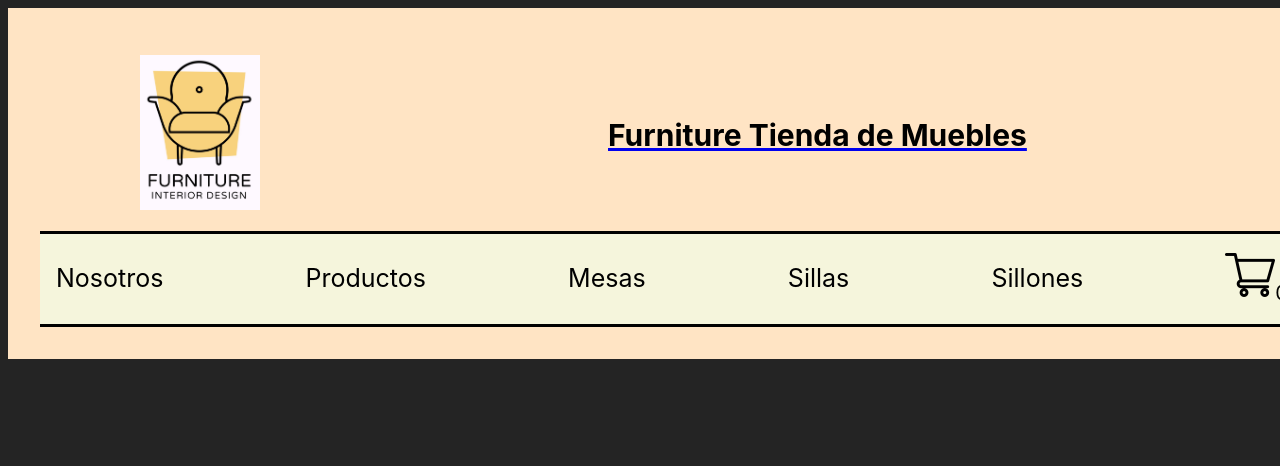
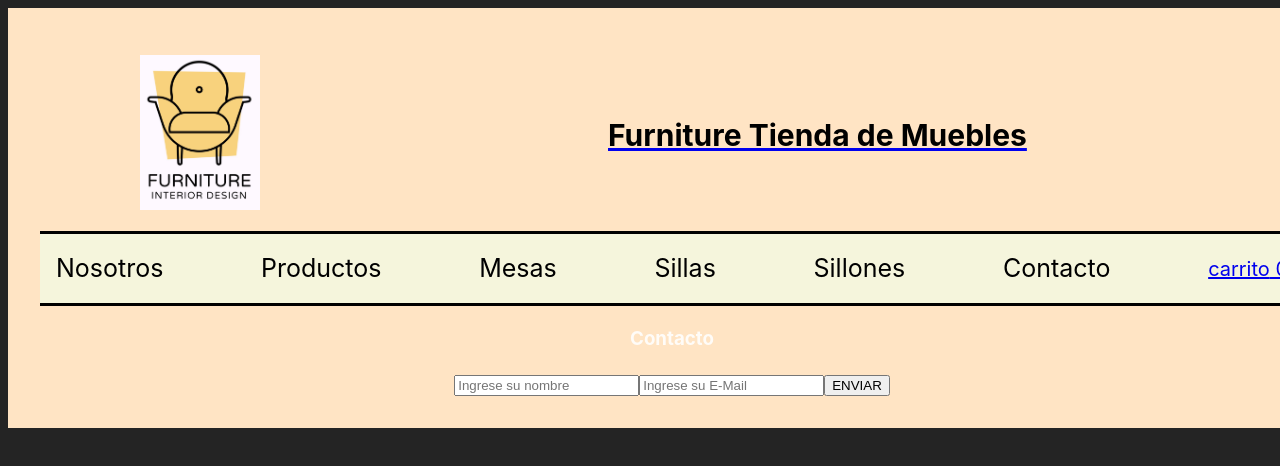
Before and after one commit to Silvina2409/ReactCoder, a React (Vite) app: page /contacto in a window 1280 px wide. Shown: the top 466 px of the page. Built offline with nearby package versions, Linux system fonts and the light colour scheme.

Commit message:
Agregado de context

```diff
--- a/src/App.jsx
+++ b/src/App.jsx
@@ -4,13 +4,34 @@ import ItemListContainer from './components/ItemListContainer/ItemListContainer'
 import ItemDetailContainer from './components/ItemDetailContainer/ItemDetailContainer'
 import {BrowserRouter, Routes, Route} from 'react-router-dom'
 import Nosotros from './components/Nosotros/Nosotros'
+import Contact from './components/Contact/Contact'
+import { CartContext } from './Context/CartContext'
+import { useState } from 'react'
 
 function App() {
+  const [carrito, setCarrito] = useState ([])
 
+  const agregarAlCarrito = (item, cantidad) => {
+    const itemAgregado = {...item, cantidad}
+    const nuevoCarrito = [...carrito]
+
+    const estaCarrito = nuevoCarrito.find ((producto) => producto.id === itemAgregado.id)
+    if (estaCarrito) {
+        estaCarrito.cantidad +=  cantidad
+        setCarrito(nuevoCarrito)
+    }else{
+        nuevoCarrito.push(itemAgregado)
+        setCarrito (nuevoCarrito)
+    }
+
+}
+  const cantidadEnCarrito = () => {
+    return carrito.reduce((acc, prod) => acc + prod.cantidad, 0 )
+  }
 
   return (
     <div>
-
+      <CartContext.Provider value= { {carrito, agregarAlCarrito, cantidadEnCarrito}}>
       <BrowserRouter>
         <NavBar/>
 
@@ -20,11 +41,12 @@ function App() {
           <Route path= "/productos" element = {<ItemListContainer/>} />
           <Route path= "/productos/:category" element = {<ItemListContainer/>} />
           <Route path = "/nosotros" element = {<Nosotros/>} />
+          <Route path = "/contacto" element = {<Contact/>} />
         </Routes>
 
 
       </BrowserRouter>
-
+      </CartContext.Provider>
 
     </div>
   )
--- /dev/null
+++ b/src/Context/CartContext.jsx
@@ -0,0 +1,3 @@
+import { createContext } from "react";
+
+export const CartContext = createContext()
--- a/src/components/CartWidget/CartWidget.jsx
+++ b/src/components/CartWidget/CartWidget.jsx
@@ -1,12 +1,31 @@
+import { Link } from 'react-router-dom'
 import cart from './assets/cart.png'
+import React from 'react'
 
 
-function CartWidget () {
+const CartWidget = () => {
+  return (
+    <div>
+
+        <Link  to =  "/carrito" >
+        carrito
+        <span> 0 </span>
+         </Link>
+
+    </div>
+  )
+}
+
+export default CartWidget
+
+/*function CartWidget () {
     return (
         <div>
             <img src= {cart} alt="imagen carrito de compras" />
             0
+
+            <Link className={styles.menulink} to =  "/carrito" > Carrito </Link>
         </div>
     )
 }
-export default CartWidget
+export default CartWidget*/
--- /dev/null
+++ b/src/components/Contact/Contact.jsx
@@ -0,0 +1,35 @@
+import React from 'react'
+import { useState } from 'react'
+
+const Contact = () => {
+  const [valores,setValores] = useState({
+    nombre: "",
+    email: ""
+  })
+
+
+  const handleSubmit = (e) => {
+    e.preventDefault()
+    console.log( "Enviado:" , valores)
+  }
+  const handleValores = (e) => {
+    setValores({...valores,
+      [e.target.name]: e.target.value
+    })
+
+  }
+
+
+  return (
+    <div>
+      <h3> Contacto</h3>
+      <form onSubmit={handleSubmit}>
+        <input type='text' placeholder='Ingrese su nombre' value={valores.nombre} onChange={handleValores} name= "nombre" />
+        <input type="email" placeholder='Ingrese su E-Mail' value={valores.email} onChange={handleValores} name= "email"/>
+        <button type='submit'> ENVIAR </button>
+          </form>
+    </div>
+  )
+}
+
+export default Contact
--- a/src/components/ItemDetail/ItemDetail.jsx
+++ b/src/components/ItemDetail/ItemDetail.jsx
@@ -1,12 +1,17 @@
-import React from 'react'
+
 import ItemCount from '../ItemCount/ItemCount'
-import { useState } from 'react'
+import { useContext, useState } from 'react'
 import { Link } from 'react-router-dom'
 import styles from './ItemDetail.module.css'
+import { CartContext } from '../../Context/CartContext'
+
 
 
 
 const ItemDetail = ({item}) => {
+
+    const {carrito, agregarAlCarrito} = useContext(CartContext)
+    console.log(carrito)
 
     const [cantidad, setCantidad] = useState(1)
     const handleRestar= () =>{
@@ -15,9 +20,7 @@ const ItemDetail = ({item}) => {
     const handleSumar = () => {
         cantidad < item.stock  && setCantidad (cantidad +1 )
     }
-    const handleAgregar = () => {
-        console.log ({...item, cantidad: cantidad})
-    }
+
 
   return (
     <div>
@@ -31,7 +34,7 @@ const ItemDetail = ({item}) => {
             <p className= {styles.stock} >Stock: {item.stock } </p>
         </div>
         <div>
-            <ItemCount cantidad={cantidad} handleSumar={handleSumar} handleRestar={handleRestar} handleAgregar={handleAgregar} />
+            <ItemCount cantidad={cantidad} handleSumar={handleSumar} handleRestar={handleRestar} handleAgregar={() => {agregarAlCarrito (item, cantidad)}} />
         </div>
 
     </div>
--- a/src/components/NavBar/NavBar.jsx
+++ b/src/components/NavBar/NavBar.jsx
@@ -13,9 +13,11 @@ function NavBar (){
             <div className= {styles.lista}>
                 <Link className={styles.menulink} to= "/nosotros"> Nosotros</Link>
                 <Link className={styles.menulink} to =  "/productos" > Productos </Link>
+
                 <Link  className={styles.menulink} to = "/productos/mesa" > Mesas </Link>
                 <Link className={styles.menulink} to= "/productos/silla" > Sillas</Link>
                 <Link className={styles.menulink}  to= "/productos/sillon" > Sillones </Link>
+                <Link className={styles.menulink} to =  "/contacto" > Contacto </Link>
                 <CartWidget />
             </div>
 
```
